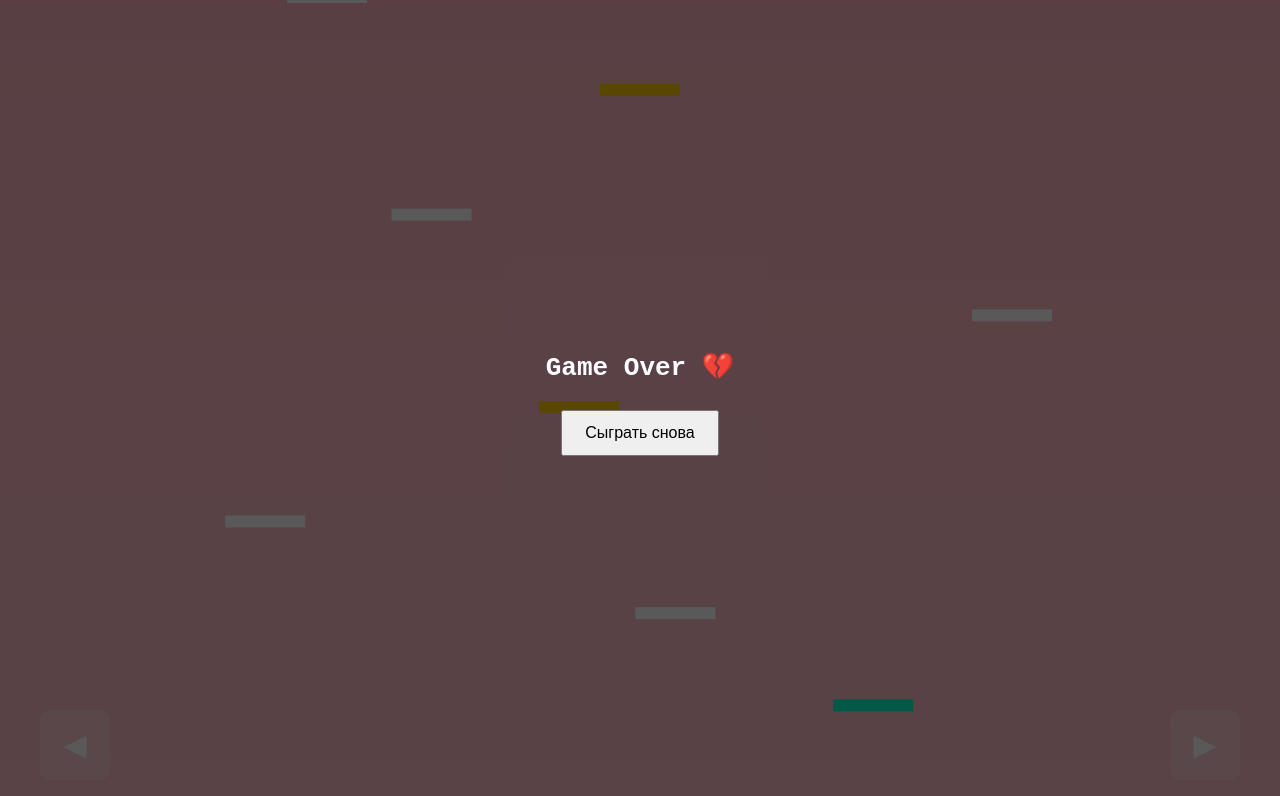
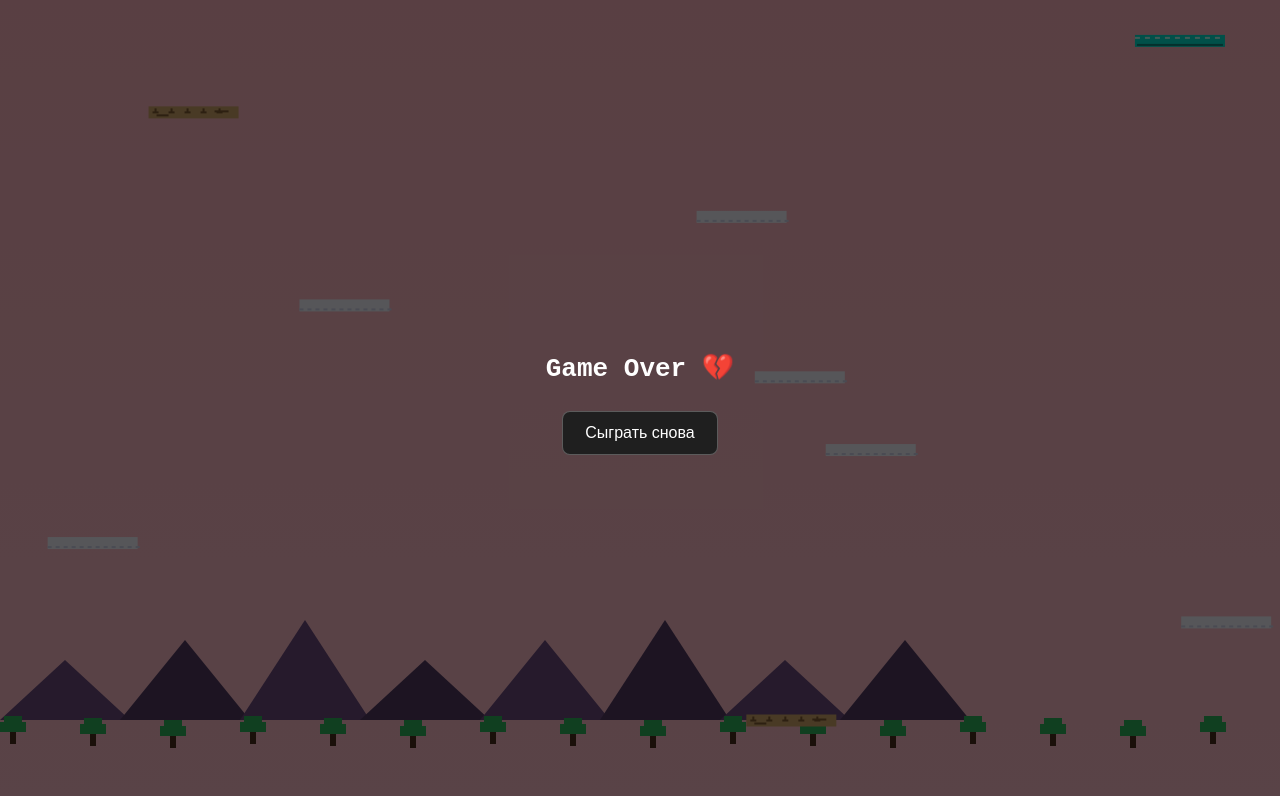
Before and after one commit to HunterGGG/Help-the-Heart, a plain HTML site: page index.html in a window 1280 px wide. Both pictures are taken after a click on the button "Играть". Drawn offline with Linux system fonts and the light colour scheme.

Commit message:
Polish visuals, fix finish reachability, and add endless mode

```diff
--- a/index.html
+++ b/index.html
@@ -6,15 +6,16 @@
 <title>Help the Heart ❤️</title>
 <style>
 html, body { margin:0; padding:0; overflow:hidden; font-family:monospace; background:black; }
-canvas { display:block; }
+canvas { display:block; image-rendering: pixelated; }
 
 .overlay{
   position:fixed; inset:0; display:flex; flex-direction:column;
   justify-content:center; align-items:center;
   background:rgba(0,0,0,0.65); color:white; text-align:center; z-index:10;
 }
-.hidden{display:none;}
-button{padding:12px 22px; margin:10px; font-size:16px; cursor:pointer;}
+.hidden{display:none !important;}
+button{padding:12px 22px; margin:10px; font-size:16px; cursor:pointer; border-radius:8px; border:1px solid #fff4; background:#1f1f1f; color:#fff;}
+button:hover{background:#2f2f2f;}
 
 #ui{
   position:fixed; top:10px; left:10px; color:white; font-size:14px;
@@ -30,6 +31,7 @@ button{padding:12px 22px; margin:10px; font-size:16px; cursor:pointer;}
   width:70px; height:70px; background:rgba(255,255,255,0.2);
   display:flex; align-items:center; justify-content:center;
   font-size:30px; color:white; border-radius:10px;
+  user-select:none;
 }
 #message{margin-top:20px; max-width:300px;}
 </style>
@@ -39,12 +41,15 @@ button{padding:12px 22px; margin:10px; font-size:16px; cursor:pointer;}
 <div id="ui" class="hidden">
   <div>⏱ <span id="time">0</span>s</div>
   <div>⬆ <span id="height">0</span>m</div>
+  <div id="modeLabel">🎮 Story</div>
 </div>
 
 <div id="menu" class="overlay">
   <h1>Help the Heart ❤️</h1>
   <p>Помоги сердечку добраться до поздравления!</p>
-  <button onclick="startGame()">Играть</button>
+  <button onclick="startGame('story')">Играть</button>
+  <button id="endlessBtn" class="hidden" onclick="startGame('endless')">Бесконечный режим</button>
+  <small id="unlockHint">Открой бесконечный режим, дойдя до финиша ❤️</small>
 </div>
 
 <div id="gameOver" class="overlay hidden">
@@ -69,13 +74,12 @@ button{padding:12px 22px; margin:10px; font-size:16px; cursor:pointer;}
 const canvas = document.getElementById("game");
 const ctx = canvas.getContext("2d");
 
-// === resize canvas ===
 function resize(){ canvas.width = innerWidth; canvas.height = innerHeight; }
 resize();
 window.addEventListener("resize", resize);
 
-// === глобальные переменные ===
 let state = "menu";
+let gameMode = "story";
 let gravity = 0.5;
 let jumpForce = -12;
 let moveSpeed = 5;
@@ -89,12 +93,11 @@ let useTilt = false;
 let startTime = 0;
 let levelHeight = 2000;
 let maxHeight = 0;
+let generatedTopY = 0;
+let endlessUnlocked = localStorage.getItem("heart_endless_unlocked") === "1";
 
-// === helper: показать экран ===
 function showScreen(name){
-  ["menu","gameOver","win"].forEach(id=>{
-    document.getElementById(id).classList.add("hidden");
-  });
+  ["menu","gameOver","win"].forEach(id=>document.getElementById(id).classList.add("hidden"));
   document.getElementById("ui").classList.add("hidden");
   document.getElementById("touchControls").classList.add("hidden");
 
@@ -105,54 +108,85 @@ function showScreen(name){
     document.getElementById("ui").classList.remove("hidden");
     document.getElementById("touchControls").classList.remove("hidden");
   }
+  updateMenuButtons();
 }
 
-// === создать игрока ===
+function updateMenuButtons(){
+  const endlessBtn = document.getElementById("endlessBtn");
+  const unlockHint = document.getElementById("unlockHint");
+  if(endlessUnlocked){
+    endlessBtn.classList.remove("hidden");
+    unlockHint.classList.add("hidden");
+  }else{
+    endlessBtn.classList.add("hidden");
+    unlockHint.classList.remove("hidden");
+  }
+}
+
 function createPlayer(){
   return { x:canvas.width/2-10, y:canvas.height-120, vy:0, size:20 };
 }
 
-// === генерация уровня ===
-function generateLevel(){
-  let arr=[], y=canvas.height;
+function createRandomPlatform(y){
+  let p={ x:Math.random()*(canvas.width-90), y:y, width:90, height:12, type:"normal", vx:0, broken:false };
+  let r=Math.random();
+  if(r<0.18){ p.type="moving"; p.vx=2 + Math.random()*0.8; }
+  else if(r<0.36){ p.type="break"; }
+  return p;
+}
+
+function generateLevel(mode="story"){
+  const arr=[];
+  let y=canvas.height;
   while(y>-levelHeight){
-    let p={ x:Math.random()*(canvas.width-80), y:y, width:80, height:12, type:"normal", vx:0, broken:false };
-    let r=Math.random();
-    if(r<0.2){ p.type="moving"; p.vx=2; }
-    else if(r<0.35){ p.type="break"; }
-    arr.push(p);
-    y -= 90 + Math.random()*40;
+    arr.push(createRandomPlatform(y));
+    y -= 70 + Math.random()*35;
   }
-  // финальная платформа во всю ширину
-  arr.push({ x:0, y:-levelHeight-100, width:canvas.width, height:20, type:"final" });
+
+  if(mode === "story"){
+    const finalY = -levelHeight - 40;
+    arr.push({ x:canvas.width/2-70, y:finalY + 90, width:140, height:12, type:"normal", vx:0, broken:false });
+    arr.push({ x:canvas.width/2-55, y:finalY + 170, width:110, height:12, type:"moving", vx:2.2, broken:false });
+    arr.push({ x:0, y:finalY, width:canvas.width, height:20, type:"final" });
+    generatedTopY = finalY;
+  }else{
+    generatedTopY = y;
+  }
   return arr;
 }
 
-// === старт игры ===
-function startGame(){
+function extendEndlessPlatforms(){
+  if(gameMode !== "endless") return;
+
+  while(generatedTopY > cameraY - canvas.height*2){
+    generatedTopY -= 70 + Math.random()*35;
+    platforms.push(createRandomPlatform(generatedTopY));
+  }
+
+  platforms = platforms.filter(p => p.y < cameraY + canvas.height + 240);
+}
+
+function startGame(mode="story"){
+  gameMode = mode;
   player = createPlayer();
-  platforms = generateLevel();
+  platforms = generateLevel(mode);
   particles = [];
   cameraY = 0;
   maxHeight = 0;
   startTime = Date.now();
   state = "playing";
+  document.getElementById("modeLabel").innerText = mode === "story" ? "🎮 Story" : "♾ Endless";
   showScreen("playing");
 
-  // запрос гироскопа, но не ждём
   if(typeof DeviceOrientationEvent !== "undefined"){
     if(typeof DeviceOrientationEvent.requestPermission === "function"){
-      DeviceOrientationEvent.requestPermission().then(r=>{
-        if(r==="granted") useTilt=true;
-      }).catch(e=>console.log("Гироскоп недоступен"));
+      DeviceOrientationEvent.requestPermission().then(r=>{ if(r==="granted") useTilt=true; }).catch(()=>{});
     } else { useTilt=true; }
   }
 }
 
-// === сброс игры ===
 function resetGame(){ state="menu"; showScreen("menu"); }
 
-// === события ===
 window.addEventListener("deviceorientation", e=>{ tiltX=e.gamma/8; });
 window.addEventListener("keydown", e=>keys[e.key]=true);
 window.addEventListener("keyup", e=>keys[e.key]=false);
@@ -161,14 +195,12 @@ document.getElementById("leftBtn").ontouchend=()=>keys["ArrowLeft"]=false;
 document.getElementById("rightBtn").ontouchstart=()=>keys["ArrowRight"]=true;
 document.getElementById("rightBtn").ontouchend=()=>keys["ArrowRight"]=false;
 
-// === частицы ===
 function spawnParticles(x,y,count=6){
   for(let i=0;i<count;i++){
     particles.push({ x:x, y:y, vx:(Math.random()-0.5)*4, vy:(Math.random()-1)*4, life:25 });
   }
 }
 
-// === update ===
 function update(){
   if(state!=="playing") return;
 
@@ -185,7 +217,10 @@ function update(){
   if(player.x+player.size>canvas.width) player.x=canvas.width-player.size;
 
   for(let p of platforms){
-    if(p.type==="moving"){ p.x+=p.vx; if(p.x<0||p.x+p.width>canvas.width)p.vx*=-1; }
+    if(p.type==="moving"){
+      p.x+=p.vx;
+      if(p.x<0||p.x+p.width>canvas.width) p.vx*=-1;
+    }
 
     if(player.vy>0 &&
        player.x+player.size>p.x &&
@@ -195,71 +230,205 @@ function update(){
 
       player.y = p.y - player.size;
 
-      if(p.type==="break" && !p.broken){ p.broken=true; spawnParticles(p.x+p.width/2,p.y,10); }
-      else player.vy = jumpForce;
+      if(p.type==="break" && !p.broken){
+        p.broken=true;
+        spawnParticles(p.x+p.width/2,p.y,10);
+      } else {
+        player.vy = jumpForce;
+      }
 
-      if(p.type==="final"){ state="win"; showScreen("win"); }
+      if(p.type==="final" && gameMode === "story"){
+        endlessUnlocked = true;
+        localStorage.setItem("heart_endless_unlocked", "1");
+        state="win";
+        showScreen("win");
+      }
     }
   }
 
-  if(player.y < cameraY + canvas.height*0.35){ cameraY = player.y - canvas.height*0.35; }
+  if(player.y < cameraY + canvas.height*0.35) cameraY = player.y - canvas.height*0.35;
   if(player.y - cameraY > canvas.height){ state="gameover"; showScreen("gameover"); }
 
   particles.forEach(p=>{ p.x+=p.vx; p.y+=p.vy; p.life--; });
   particles = particles.filter(p=>p.life>0);
+
+  extendEndlessPlatforms();
 
   maxHeight = Math.max(maxHeight,-cameraY);
   document.getElementById("time").innerText = Math.floor((Date.now()-startTime)/1000);
   document.getElementById("height").innerText = Math.floor(maxHeight/100);
 }
 
-// === draw ===
+function lerp(a,b,t){ return a + (b-a)*t; }
+function lerpColor(c1, c2, t){
+  const a = c1.match(/\w\w/g).map(h=>parseInt(h,16));
+  const b = c2.match(/\w\w/g).map(h=>parseInt(h,16));
+  const r = Math.round(lerp(a[0], b[0], t)).toString(16).padStart(2,'0');
+  const g = Math.round(lerp(a[1], b[1], t)).toString(16).padStart(2,'0');
+  const bl = Math.round(lerp(a[2], b[2], t)).toString(16).padStart(2,'0');
+  return `#${r}${g}${bl}`;
+}
+
+function drawPixelRect(x,y,w,h,color,size=4){
+  ctx.fillStyle = color;
+  for(let yy=0; yy<h; yy+=size){
+    for(let xx=0; xx<w; xx+=size){
+      ctx.fillRect(x+xx,y+yy,size,size);
+    }
+  }
+}
+
 function drawBackground(){
-  let progress = Math.min(-cameraY/levelHeight,1);
-  let grad = ctx.createLinearGradient(0,0,0,canvas.height);
-  if(progress<0.33){ grad.addColorStop(0,"#ffb6c1"); grad.addColorStop(1,"#ffc0cb"); }
-  else if(progress<0.66){ grad.addColorStop(0,"#b19cd9"); grad.addColorStop(1,"#8a2be2"); }
-  else{ grad.addColorStop(0,"#000010"); grad.addColorStop(1,"#000000"); }
-  ctx.fillStyle=grad; ctx.fillRect(0,0,canvas.width,canvas.height);
+  const progress = Math.min(Math.max(-cameraY/levelHeight,0),1);
+
+  const cA1 = "#ffb6c1", cA2 = "#ffc0cb";
+  const cB1 = "#c6b7ff", cB2 = "#7d67d9";
+  const cC1 = "#090c24", cC2 = "#000000";
+
+  const t = progress < 0.5 ? progress*2 : (progress-0.5)*2;
+  const top = progress < 0.5 ? lerpColor(cA1,cB1,t) : lerpColor(cB1,cC1,t);
+  const bottom = progress < 0.5 ? lerpColor(cA2,cB2,t) : lerpColor(cB2,cC2,t);
+
+  const grad = ctx.createLinearGradient(0,0,0,canvas.height);
+  grad.addColorStop(0,top);
+  grad.addColorStop(1,bottom);
+  ctx.fillStyle=grad;
+  ctx.fillRect(0,0,canvas.width,canvas.height);
+
+  drawMountainsAndTrees(progress);
+  drawClouds(progress);
+  drawStars(progress);
+}
+
+function drawMountainsAndTrees(progress){
+  const alpha = Math.max(0, 1 - progress*1.4);
+  if(alpha<=0) return;
+  ctx.globalAlpha = alpha;
+
+  const baseY = canvas.height - 80;
+  for(let i=0;i<8;i++){
+    const w=130, h=60 + (i%3)*20;
+    const x=i*120 - ((-cameraY*0.15)%120);
+    ctx.fillStyle = i%2 ? "#533a62" : "#6c4a7e";
+    ctx.beginPath();
+    ctx.moveTo(x, baseY);
+    ctx.lineTo(x+w/2, baseY-h);
+    ctx.lineTo(x+w, baseY);
+    ctx.closePath();
+    ctx.fill();
+  }
+
+  for(let i=0;i<16;i++){
+    const tx = i*80 - ((-cameraY*0.3)%80);
+    const ty = canvas.height - 70 + (i%3)*2;
+    drawPixelRect(tx+10, ty, 6, 14, "#4b2d1e", 2);
+    ctx.fillStyle = "#2fb55b";
+    ctx.fillRect(tx, ty-8, 26, 10);
+    ctx.fillRect(tx+4, ty-14, 18, 8);
+  }
+
+  ctx.globalAlpha = 1;
+}
+
+function drawClouds(progress){
+  const alpha = 1 - Math.abs(progress-0.45)*3;
+  if(alpha<=0) return;
+  ctx.globalAlpha = Math.max(0, Math.min(alpha,0.5));
+
+  for(let i=0;i<8;i++){
+    const x = (i*170 + (-cameraY*0.22)) % (canvas.width + 260) - 130;
+    const y = 80 + (i%3)*60;
+    ctx.fillStyle = "#ffffff";
+    ctx.fillRect(x, y, 70, 16);
+    ctx.fillRect(x+10, y-8, 38, 8);
+    ctx.fillRect(x+18, y+16, 28, 6);
+  }
+
+  ctx.globalAlpha = 1;
+}
+
+function drawStars(progress){
+  const alpha = Math.max(0, (progress-0.55)*2.4);
+  if(alpha<=0) return;
+  ctx.globalAlpha = Math.min(alpha, 1);
+
+  for(let i=0;i<80;i++){
+    const x = (i*97)%canvas.width;
+    const y = (i*53 + Math.floor(-cameraY*0.1))%canvas.height;
+    const twinkle = ((Date.now()/220 + i*7)%12)<6 ? 2 : 1;
+    ctx.fillStyle = i%5===0 ? "#ffd47a" : "#ffffff";
+    ctx.fillRect(x, y, twinkle, twinkle);
+  }
+
+  ctx.globalAlpha = 1;
 }
 
 function drawHeart(x,y){
-  ctx.fillStyle="red"; let s=3;
-  let px=[[1,0],[2,0],[4,0],[5,0],
-  [0,1],[1,1],[2,1],[3,1],[4,1],[5,1],[6,1],
-  [0,2],[1,2],[2,2],[3,2],[4,2],[5,2],[6,2],
-  [1,3],[2,3],[3,3],[4,3],[5,3],
-  [2,4],[3,4],[4,4],
-  [3,5]];
-  for(let p of px){ ctx.fillRect(x+p[0]*s, y+p[1]*s, s, s); }
+  ctx.fillStyle="red";
+  const s=3;
+  const px=[[1,0],[2,0],[4,0],[5,0],[0,1],[1,1],[2,1],[3,1],[4,1],[5,1],[6,1],[0,2],[1,2],[2,2],[3,2],[4,2],[5,2],[6,2],[1,3],[2,3],[3,3],[4,3],[5,3],[2,4],[3,4],[4,4],[3,5]];
+  for(let p of px) ctx.fillRect(x+p[0]*s, y+p[1]*s, s, s);
+}
+
+function drawPlatform(p){
+  if(p.type === "normal"){
+    ctx.fillStyle = "#f6f7ff";
+    ctx.fillRect(p.x,p.y,p.width,p.height);
+    ctx.fillStyle = "#d4d8ef";
+    for(let i=0;i<p.width;i+=8) ctx.fillRect(p.x+i,p.y+p.height-3,4,2);
+    return;
+  }
+
+  if(p.type === "moving"){
+    ctx.fillStyle = "#00e6d1";
+    ctx.fillRect(p.x,p.y,p.width,p.height);
+    ctx.fillStyle = "#b8fff8";
+    for(let i=0;i<p.width;i+=10) ctx.fillRect(p.x+i,p.y+2,5,2);
+    ctx.fillStyle = "#088a7f";
+    ctx.fillRect(p.x+2,p.y+p.height-3,p.width-4,2);
+    return;
+  }
+
+  if(p.type === "break"){
+    ctx.fillStyle = "#d2a66a";
+    ctx.fillRect(p.x,p.y,p.width,p.height);
+    ctx.fillStyle = "#805b32";
+    for(let i=6;i<p.width-6;i+=16){
+      ctx.fillRect(p.x+i,p.y+2,2,4);
+      ctx.fillRect(p.x+i-2,p.y+5,6,2);
+    }
+    ctx.fillRect(p.x+8,p.y+8,12,2);
+    ctx.fillRect(p.x+p.width-24,p.y+4,14,2);
+    return;
+  }
+
+  if(p.type === "final"){
+    ctx.fillStyle="#22ff77";
+    ctx.fillRect(p.x,p.y,p.width,p.height);
+    ctx.fillStyle="#c6ffd6";
+    for(let i=0;i<p.width;i+=18) ctx.fillRect(p.x+i,p.y+3,10,3);
+  }
 }
 
 function draw(){
   drawBackground();
-
-  if(!player){
-    return;
-  }
+  if(!player) return;
 
   ctx.save();
   ctx.translate(0,-cameraY);
   for(let p of platforms){
     if(p.type==="break" && p.broken) continue;
-    if(p.type==="moving") ctx.fillStyle="#00ffcc";
-    else if(p.type==="break") ctx.fillStyle="#ffcc00";
-    else if(p.type==="final") ctx.fillStyle="#00ff00";
-    else ctx.fillStyle="white";
-    ctx.fillRect(p.x,p.y,p.width,p.height);
+    drawPlatform(p);
   }
   drawHeart(player.x,player.y);
   ctx.restore();
 
   ctx.fillStyle="red";
-  particles.forEach(p=>{ ctx.fillRect(p.x,p.y-cameraY,3,3); });
+  particles.forEach(p=>ctx.fillRect(p.x,p.y-cameraY,3,3));
 }
 
-// === loop ===
 function loop(){ update(); draw(); requestAnimationFrame(loop); }
+updateMenuButtons();
 loop();
 </script>
 </body>
```
